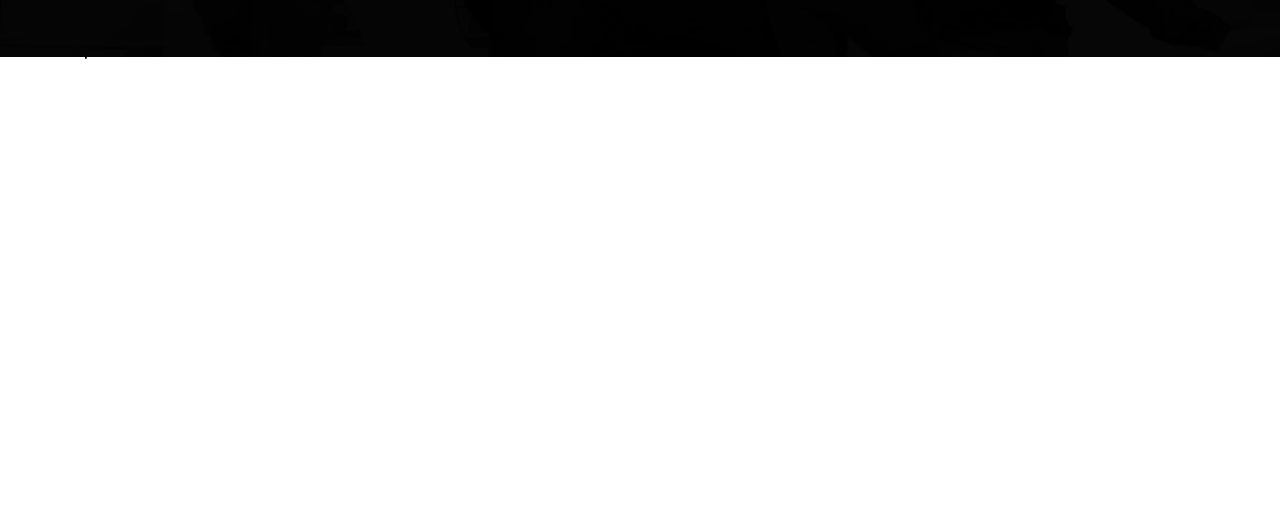
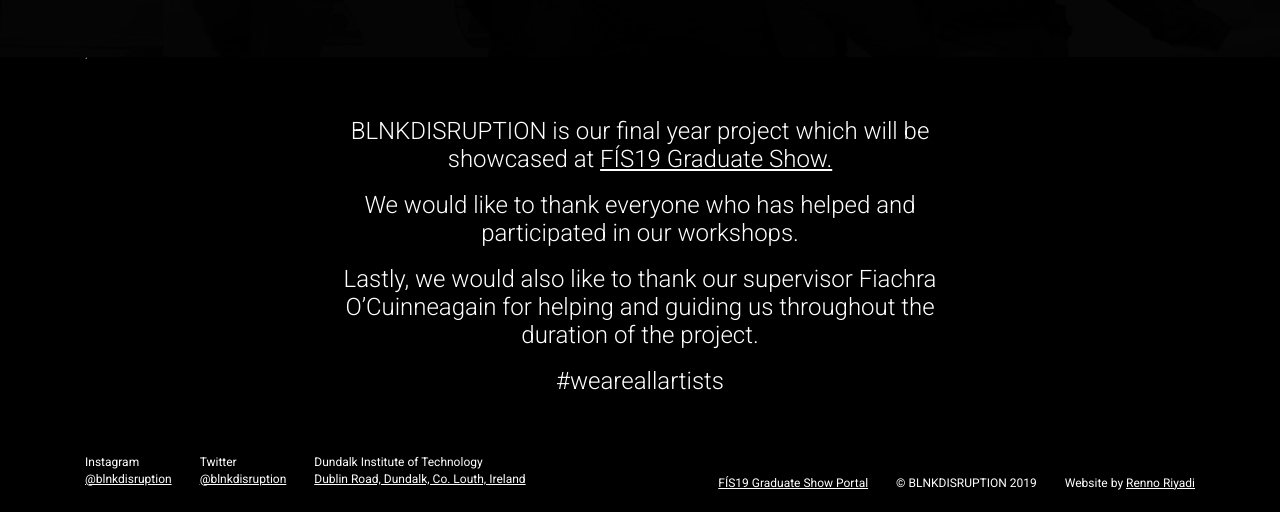
Before and after one commit to riyadirenno/BLNKDISRUPTION, a plain HTML site: page index.html in a window 1280 px wide. Shown: the part 3505-4017 px from the top of the page. Drawn offline with nearby package versions, Linux system fonts and the light colour scheme.

Commit message:
update black background div

```diff
--- a/css/style.scss
+++ b/css/style.scss
@@ -111,8 +111,12 @@ hr {
   border-color: #222222;
 }
 
+.blnk-acknowledgements {
+  background-color: black;
+}
+
 /* Footer Settings */
 
-.blnk-foter {
+.blnk-footer {
   background-color: black;
 }
```
Also changed, not shown: css/style.css.
